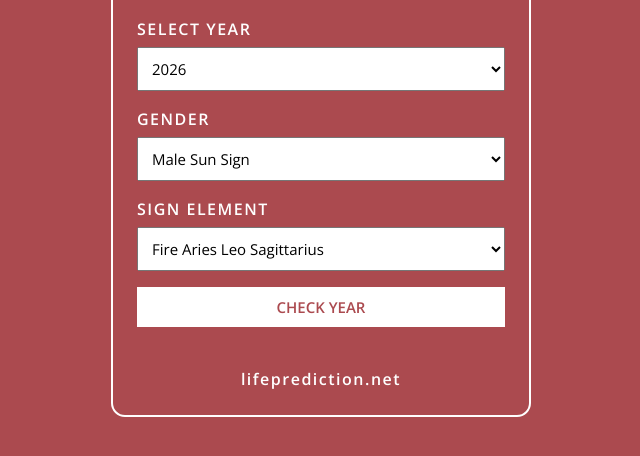
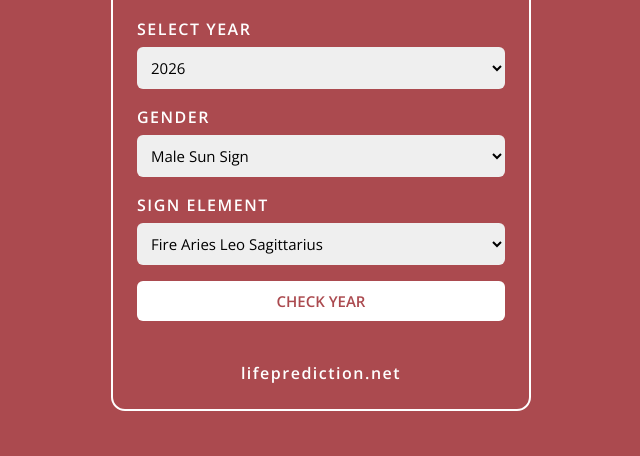
Before and after one commit to SanjuPaison/year-astrology-forecast, a plain HTML site: page index.html in a window 1280 px wide. Shown: the part 174-630 px from the top of the page, without its empty margins (319-959 px from the left). Drawn offline with nearby package versions, Linux system fonts and the light colour scheme.

Commit message:
Update index.html

```diff
--- a/index.html
+++ b/index.html
@@ -10,6 +10,18 @@
 <link href="https://fonts.googleapis.com/css2?family=Open+Sans:wght@400;600&display=swap" rel="stylesheet">
 
 <style>
+
+input,
+select,
+button {
+  width: 100%;
+  padding: 12px;
+  margin-bottom: 16px;
+  box-sizing: border-box;
+  border-radius: 6px;
+  border: none;
+}
+
 html, body {
   height: 100%;
   margin: 0;
```
